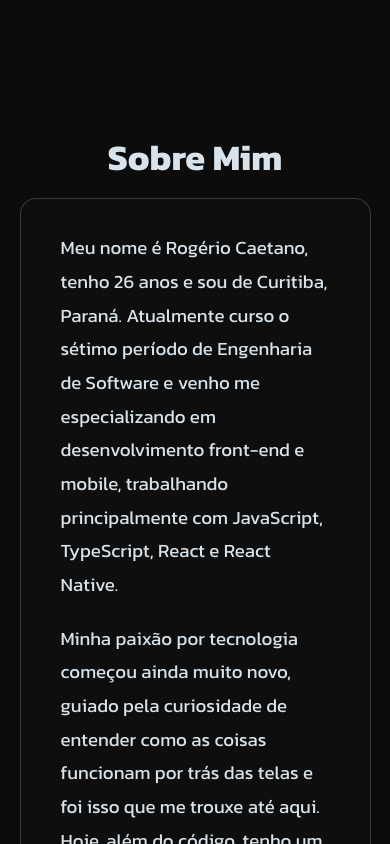
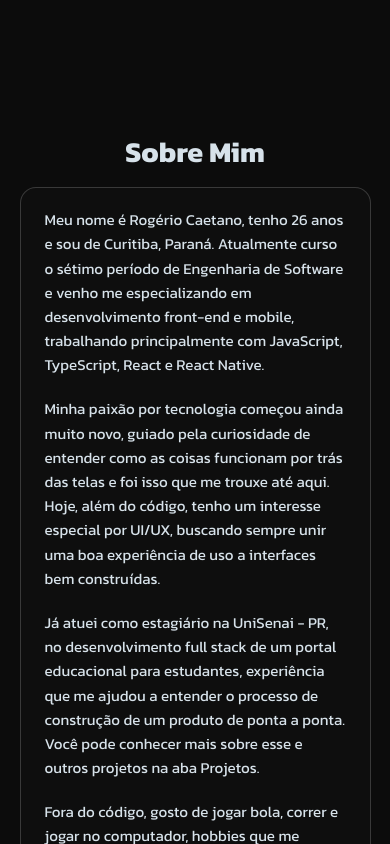
Before and after one commit to rogeriocaetanojr/portfolio-rogerio, a React (Vite) app: page / in a window 390 px wide. Shown: the part 800-1644 px from the top of the page. Built offline with nearby package versions, Linux system fonts and the light colour scheme.

Commit message:
feat(about): ajusta padding e fonte para mobile

```diff
--- a/src/components/About.jsx
+++ b/src/components/About.jsx
@@ -10,9 +10,9 @@ export function About() {
   return (
     <section id="sobre" style={{ minHeight: '100vh', display: 'flex', flexDirection: 'column', alignItems: 'center', justifyContent: 'flex-start', padding: '20px 5vw 4rem', scrollMarginTop: '100px' }}>
       <div>
-        <h2 style={{ fontSize: '2.5rem', textAlign: 'center' }}>Sobre Mim</h2>
+        <h2 className="about-title" style={{ fontSize: '2.5rem', textAlign: 'center' }}>Sobre Mim</h2>
       </div>
-      <div style={{ backgroundColor: '#0E0E0E', border: '1px solid rgba(255, 255, 255, 0.18)', borderRadius: '16px', padding: '32px 40px', maxWidth: '1100px', width: '100%', margin: '0 auto', marginTop: '1rem' }}>
+      <div className="about-card" style={{ backgroundColor: '#0E0E0E', border: '1px solid rgba(255, 255, 255, 0.18)', borderRadius: '16px', padding: '32px 40px', maxWidth: '1100px', width: '100%', margin: '0 auto', marginTop: '1rem' }}>
         <div>
           <p style={textoStyle}>
             Meu nome é Rogério Caetano, tenho 26 anos e sou de Curitiba, Paraná. Atualmente curso o sétimo período de Engenharia de Software e venho me especializando em desenvolvimento front-end e mobile, trabalhando principalmente com JavaScript, TypeScript, React e React Native.
--- a/src/index.css
+++ b/src/index.css
@@ -174,6 +174,18 @@ a {
   .projects-spacer {
     height: 15vh !important;
   }
+
+  /* About responsivo */
+  .about-title {
+    font-size: 2rem !important;
+  }
+  .about-card {
+    padding: 20px 24px !important;
+  }
+  .about-card p {
+    font-size: 1.05rem !important;
+    line-height: 1.6 !important;
+  }
 }
 
 .header-mobile-link {
```
